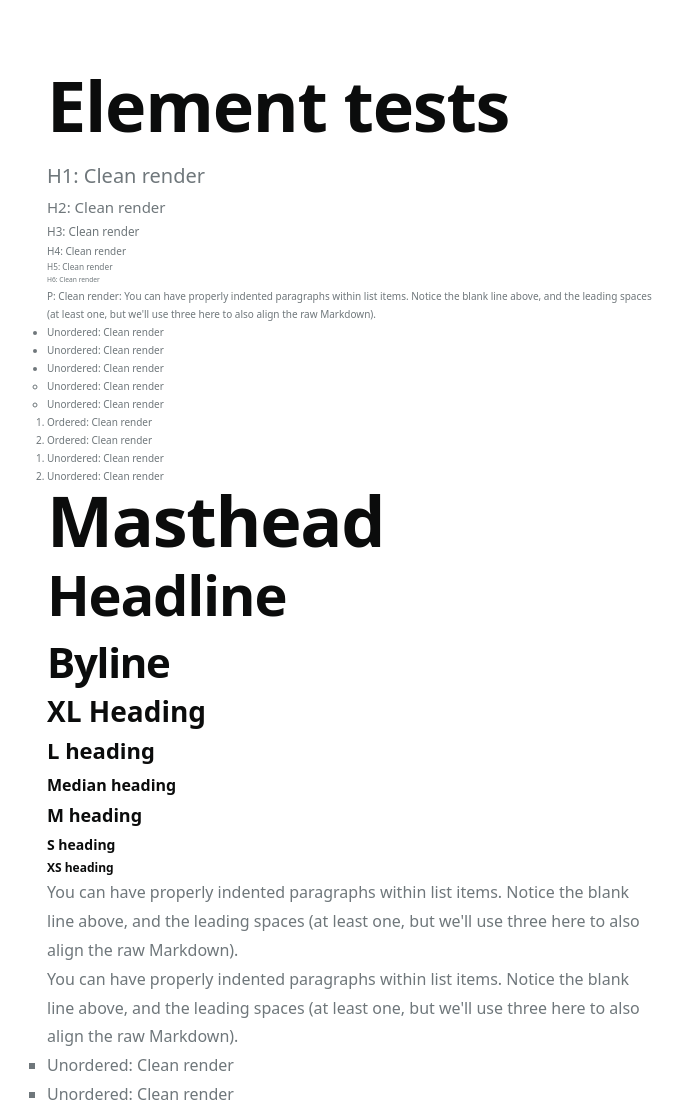
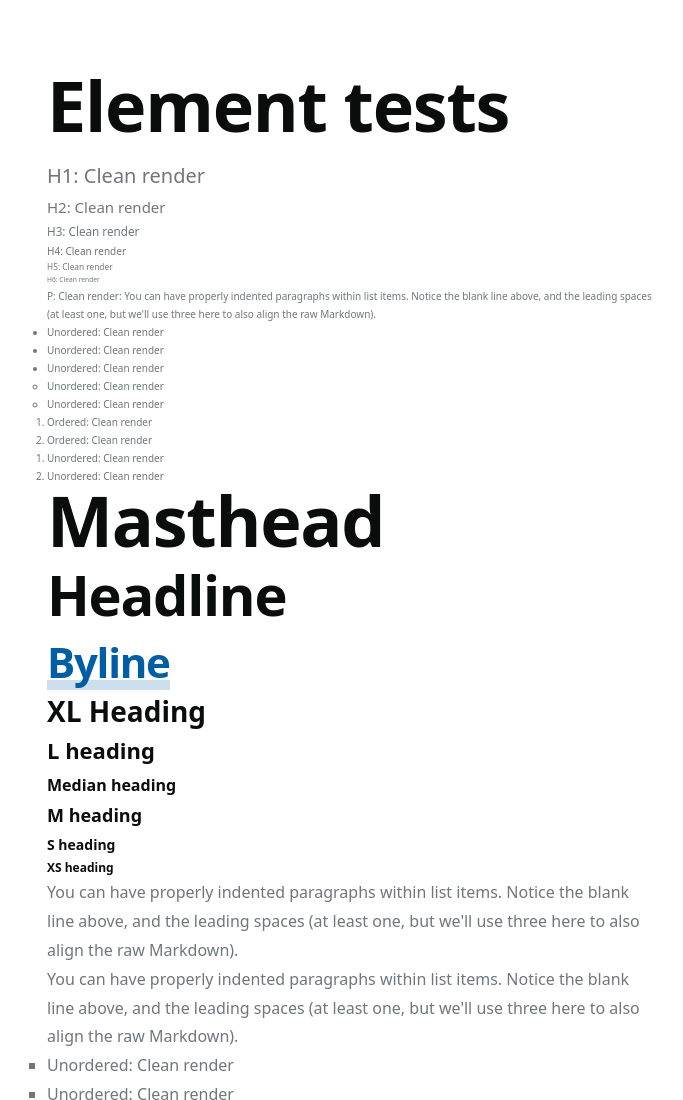
Before and after one commit to petercolesdc/cooper, a website: page public/index.html in a window 1280 px wide. Shown: the top 1100 px of the page, without its empty margins (288-971 px from the left). Drawn offline with Linux system fonts and the light colour scheme.

Commit message:
Based link style. Moved things around so not dependant on other things

```diff
--- a/public/index.html
+++ b/public/index.html
@@ -37,7 +37,7 @@
 
   <h1 class="typeMasthead heading">Masthead</h1>
   <h2 class="typeHeadline heading">Headline</h2>
-  <h3 class="typeByline heading">Byline</h3>
+  <h3 class="typeByline heading"><a href="">Byline</a></h3>
   <h4 class="typeXL heading">XL Heading</h4>
   <h4 class="typeL heading">L heading</h4>
   <h5 class="typeMe heading">Median heading</h5>
```
